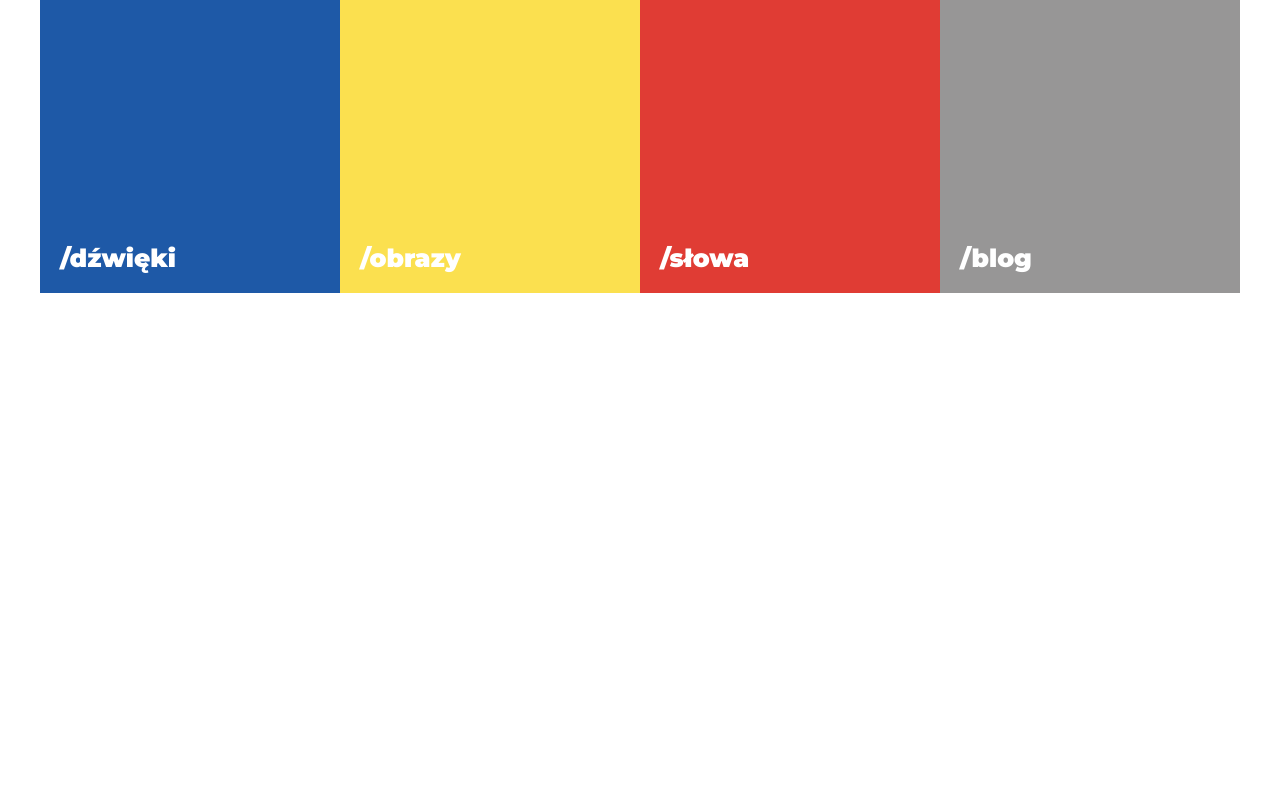
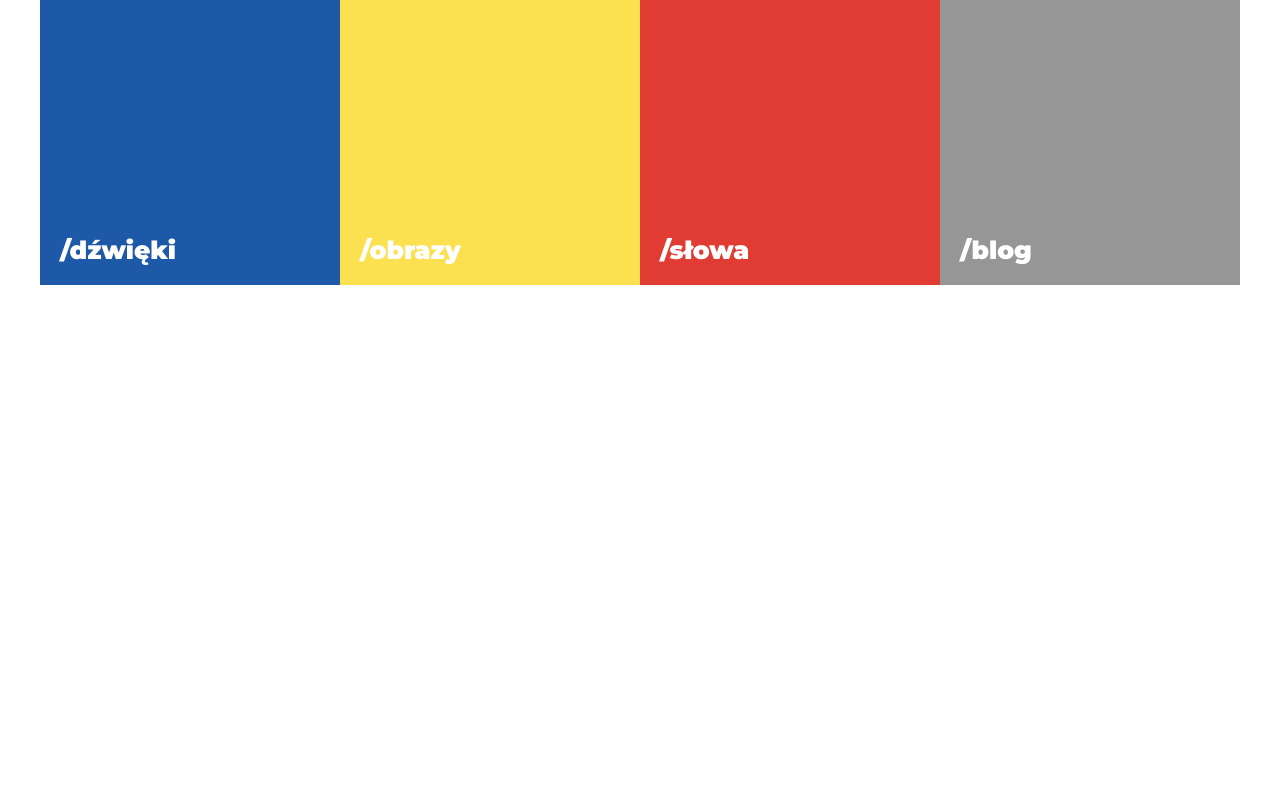
Before and after one commit to dwabe/marcin-zyski, a plain HTML site: page index.html in a window 1280 px wide. Shown: the part 345-1135 px from the top of the page. Drawn offline with Linux system fonts and the light colour scheme.

Commit message:
Update index.html

```diff
--- a/index.html
+++ b/index.html
@@ -9,7 +9,7 @@
     <title>Untitled</title>
 </head>
 
-<body>
+<body style="margin: unset;">
     <div class="header container">
         <div class="social">
             <button><i class="fab fa-facebook icon-btn"></i></button>
@@ -17,7 +17,7 @@
             <button><i class="far fa-envelope icon-btn"></i></button>
         </div>
     </div>
-    <div class="container">
+    <div class="main container">
         <div class="upperpart">
             <p>/marcin.żyski</p>
         </div>
```
